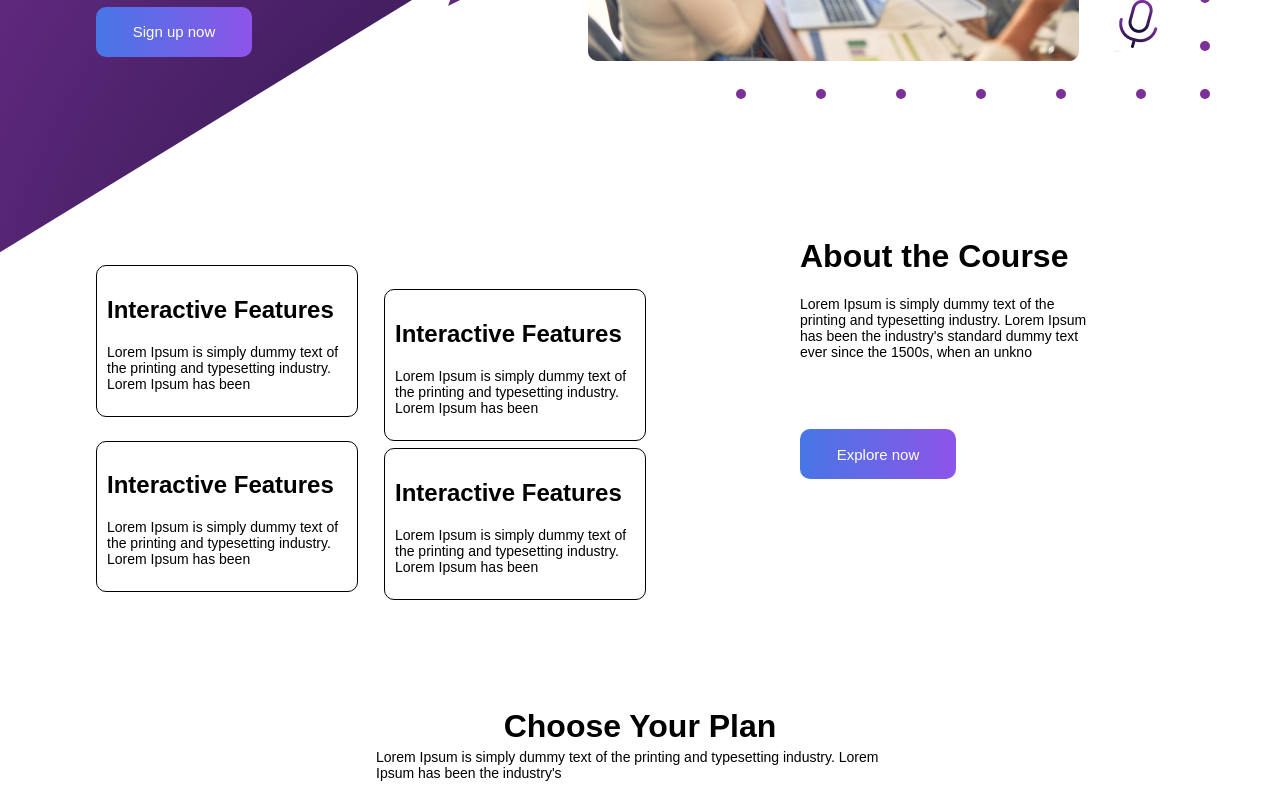
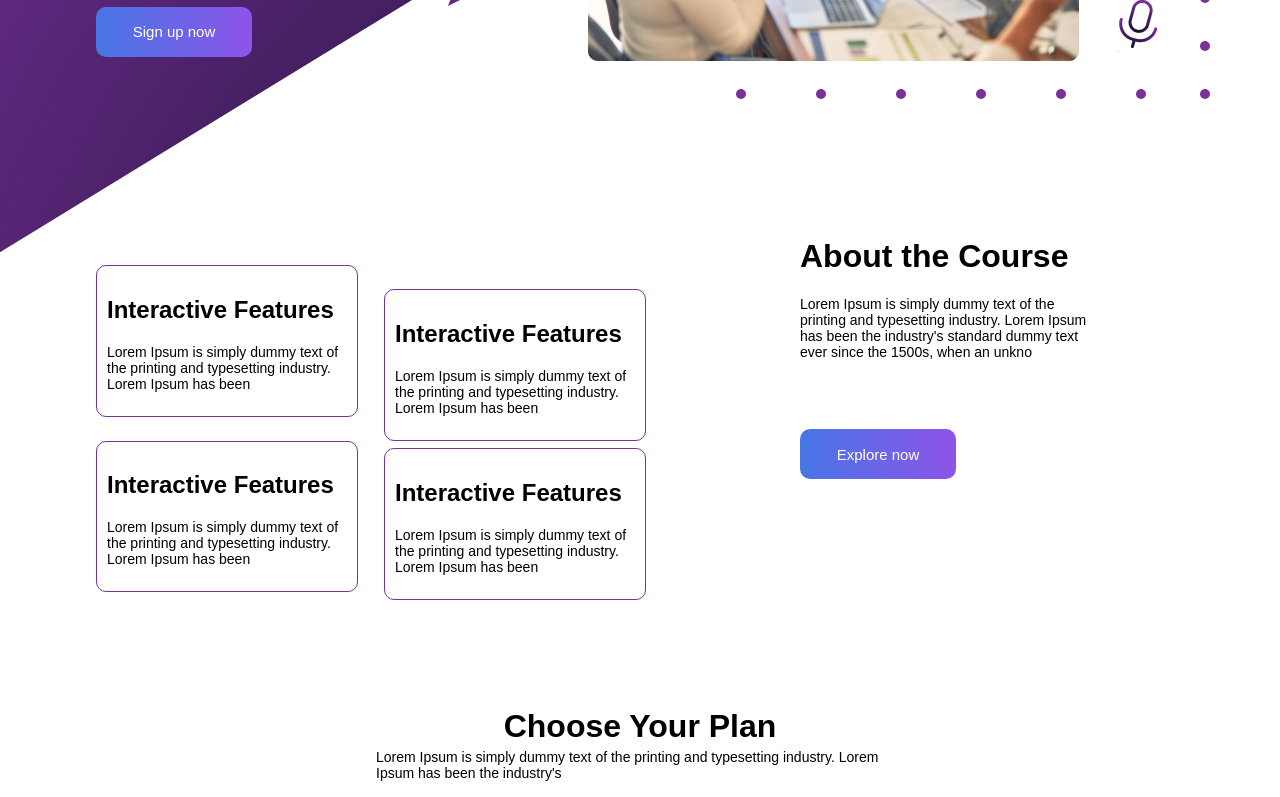
Before and after one commit to NikhilSriSu/hirinigTest, a React (Create React App) app in the folder testhirinig/: page / in a window 1280 px wide. Shown: the part 402-1199 px from the top of the page. Built offline with nearby package versions, Linux system fonts and the light colour scheme.

Commit message:
'latest'

```diff
--- a/testhirinig/src/Content.js
+++ b/testhirinig/src/Content.js
@@ -37,19 +37,19 @@ function Content() {
       <img className="image" src="everyone-is-smiling-listens-group-people-business-conference-modern-classroom-daytime 1.png" alt="Image 1" />
       <img className="image" src="group-business-workers-smiling-happy-confident-working-together-with-smile-face-applauding-one-them-office 1.png" alt="Image 2" style={{marginTop:"75px", marginLeft:"-100px"}}/>
     </div>
-    <div style={{border:"solid 1px", borderRadius:"10px" ,padding:"10px", marginLeft:"6pc", marginTop:"35pc", width:"15pc"}}>
+    <div style={{border:"solid 1px #7A3199", borderRadius:"10px" ,padding:"10px", marginLeft:"6pc", marginTop:"35pc", width:"15pc"}}>
          <h2 style={{color:"black"}}>Interactive Features</h2>
          <p>Lorem Ipsum is simply dummy  text of the printing and typesetting industry. Lorem Ipsum has been</p>
         </div>
-        <div style={{border:"solid 1px", borderRadius:"10px" ,padding:"10px", marginLeft:"24pc", marginTop:"-8pc", width:"15pc"}}>
+        <div style={{border:"solid 1px #7A3199", borderRadius:"10px" ,padding:"10px", marginLeft:"24pc", marginTop:"-8pc", width:"15pc"}}>
          <h2 style={{color:"black"}}>Interactive Features</h2>
          <p>Lorem Ipsum is simply dummy  text of the printing and typesetting industry. Lorem Ipsum has been</p>
         </div>
-        <div style={{border:"solid 1px", borderRadius:"10px" ,padding:"10px", marginLeft:"6pc", marginTop:"0pc", width:"15pc"}}>
+        <div style={{border:"solid 1px #7A3199", borderRadius:"10px" ,padding:"10px", marginLeft:"6pc", marginTop:"0pc", width:"15pc"}}>
          <h2 style={{color:"black"}}>Interactive Features</h2>
          <p>Lorem Ipsum is simply dummy  text of the printing and typesetting industry. Lorem Ipsum has been</p>
         </div>
-        <div style={{border:"solid 1px", borderRadius:"10px" ,padding:"10px", marginLeft:"24pc", marginTop:"-9pc", width:"15pc"}}>
+        <div style={{border:"solid 1px #7A3199", borderRadius:"10px" ,padding:"10px", marginLeft:"24pc", marginTop:"-9pc", width:"15pc"}}>
          <h2 style={{color:"black"}}>Interactive Features</h2>
          <p>Lorem Ipsum is simply dummy  text of the printing and typesetting industry. Lorem Ipsum has been</p>
         </div>
```
